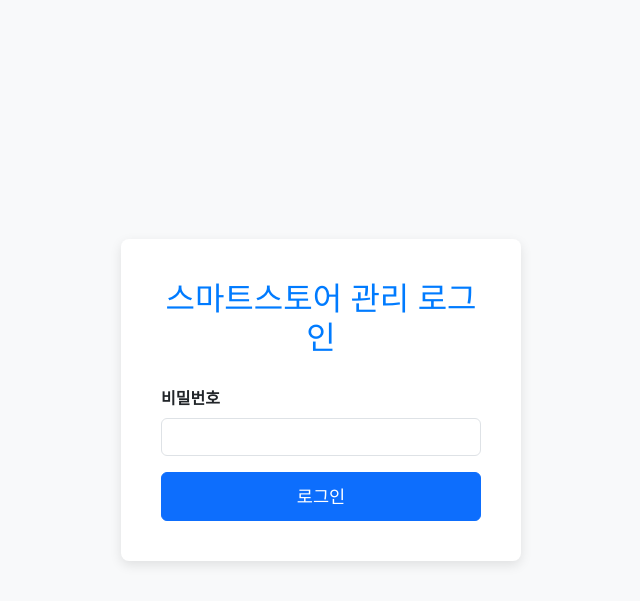
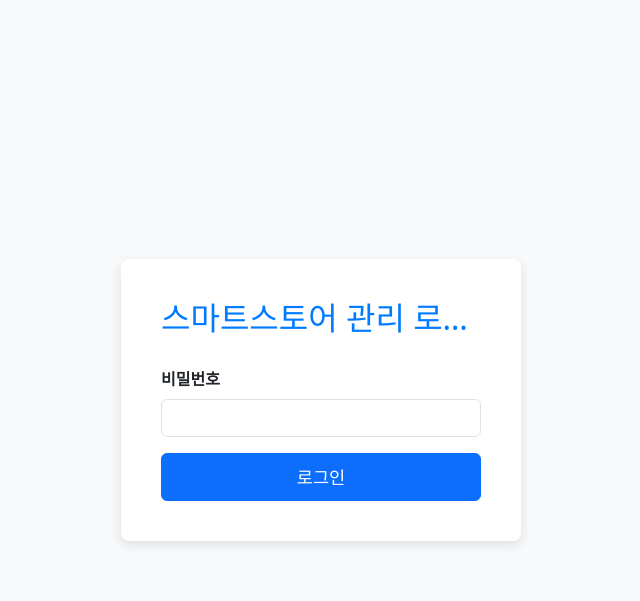
Before and after one commit to jungjoo0/fablelyorders, a Flask app: page /login in a window 1280 px wide. Shown: the top 601 px of the page, without its empty margins (319-959 px from the left). Run offline with Flask 3, Linux system fonts and the light colour scheme.

Commit message:
Add files via upload

```diff
--- a/templates/index.html
+++ b/templates/index.html
@@ -11,6 +11,9 @@
             border: 1px solid #ddd;
             padding: 8px;
             text-align: left;
+            white-space: nowrap; /* 줄바꿈 방지 */
+            overflow: hidden;    /* 내용이 넘치면 숨김 */
+            text-overflow: ellipsis; /* 넘치는 내용을 ...으로 표시 */
         }
         th {
             background-color: #f2f2f2;
--- a/templates/login.html
+++ b/templates/login.html
@@ -27,6 +27,9 @@
             margin-bottom: 30px;
             color: #007bff;
             text-align: center;
+            white-space: nowrap; /* 줄바꿈 방지 */
+            overflow: hidden;    /* 내용이 넘치면 숨김 */
+            text-overflow: ellipsis; /* 넘치는 내용을 ...으로 표시 */
         }
         .form-label {
             font-weight: bold;
```
